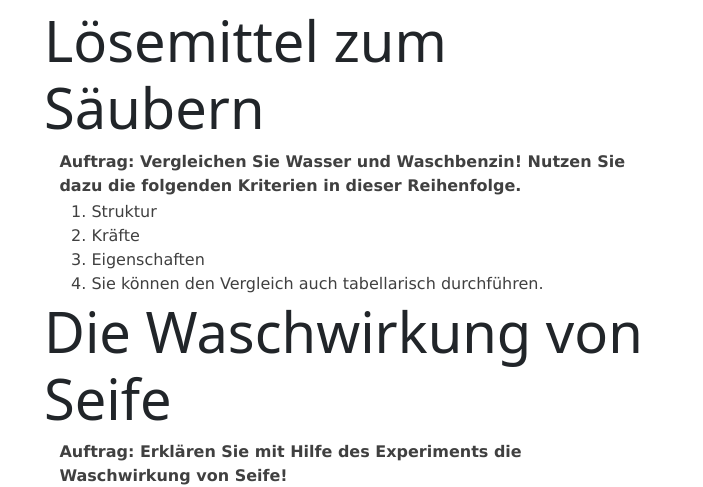
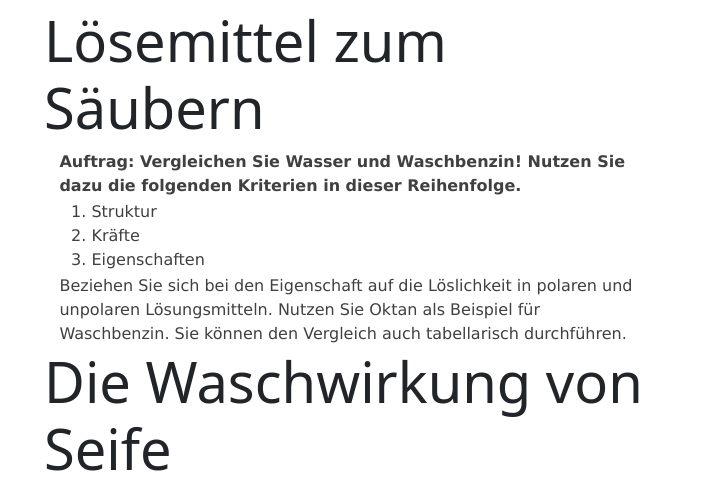
Before and after one commit to jonaspews/jonaspews.github.io, a plain HTML site: page script_11_1_soap_fat/script_11_1_soap_fat.html in a window 1280 px wide. Shown: the part 7200-7687 px from the top of the page, without its empty margins (288-991 px from the left). Drawn offline with nearby package versions, Linux system fonts and the light colour scheme.

Commit message:
changed a task a bit

```diff
--- a/script_11_1_soap_fat/script_11_1_soap_fat.html
+++ b/script_11_1_soap_fat/script_11_1_soap_fat.html
@@ -626,8 +626,10 @@
                   <li>Struktur</li>
                   <li>Kräfte</li>
                   <li>Eigenschaften</li>
-                  <li>Sie können den Vergleich auch tabellarisch durchführen.</li>
                 </ol>
+              <p class="scriptstyle">Beziehen Sie sich bei den Eigenschaft auf die Löslichkeit in polaren und unpolaren Lösungsmitteln.
+                Nutzen Sie Oktan als Beispiel für Waschbenzin.
+                Sie können den Vergleich auch tabellarisch durchführen.</p>
             <h2 class="display-4">Die Waschwirkung von Seife</h2>
               <p class="scriptstyle">
                 <b>Auftrag: Erklären Sie mit Hilfe des Experiments die Waschwirkung von Seife!</b>
```
